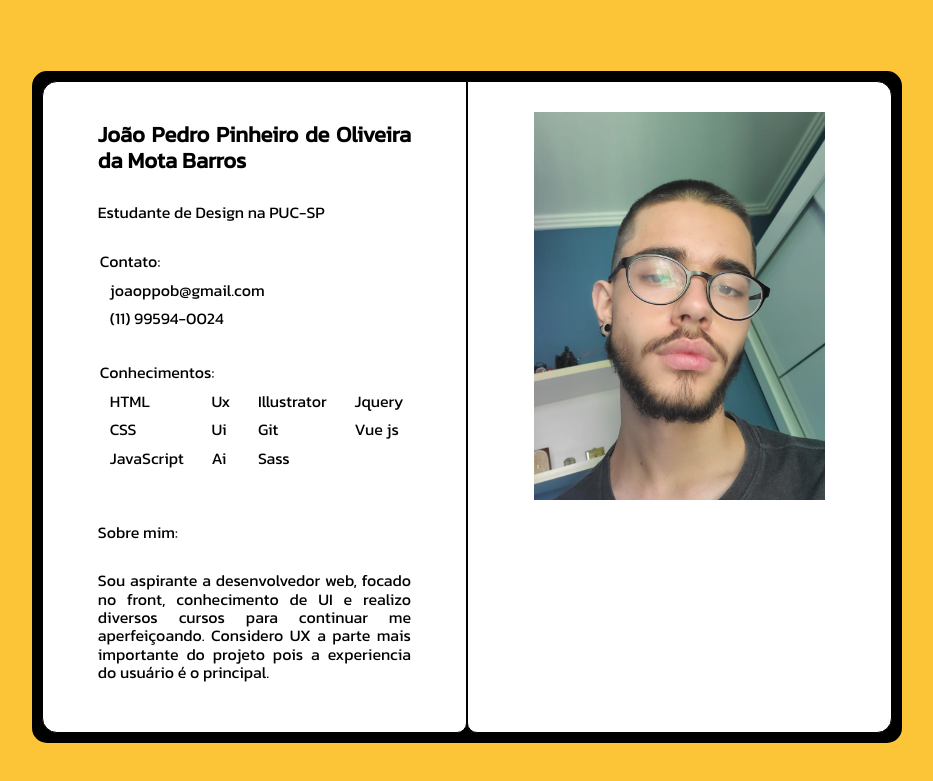
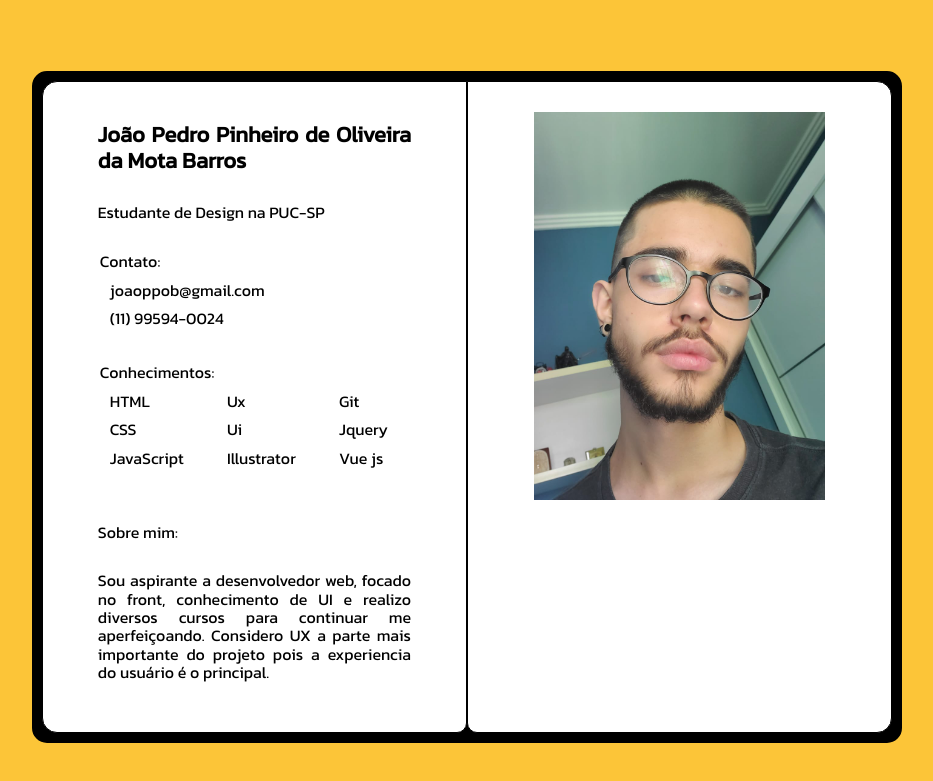
Before and after one commit to Joaoppob/portfolio, a plain HTML site: page about.html in a window 1280 px wide. Shown: the part 101-882 px from the top of the page, without its empty margins (173-1106 px from the left). Drawn offline with Linux system fonts and the light colour scheme.

Commit message:
Add files via upload

```diff
--- a/about.html
+++ b/about.html
@@ -49,10 +49,8 @@
                     <li class="about__lista--item">JavaScript</li>
                     <li class="about__lista--item">Ux</li>
                     <li class="about__lista--item">Ui</li>
-                    <li class="about__lista--item">Ai</li>
                     <li class="about__lista--item">Illustrator</li>
                     <li class="about__lista--item">Git</li>
-                    <li class="about__lista--item">Sass</li>
                     <li class="about__lista--item">Jquery</li>
                     <li class="about__lista--item">Vue js</li>
                   </ul>
```
